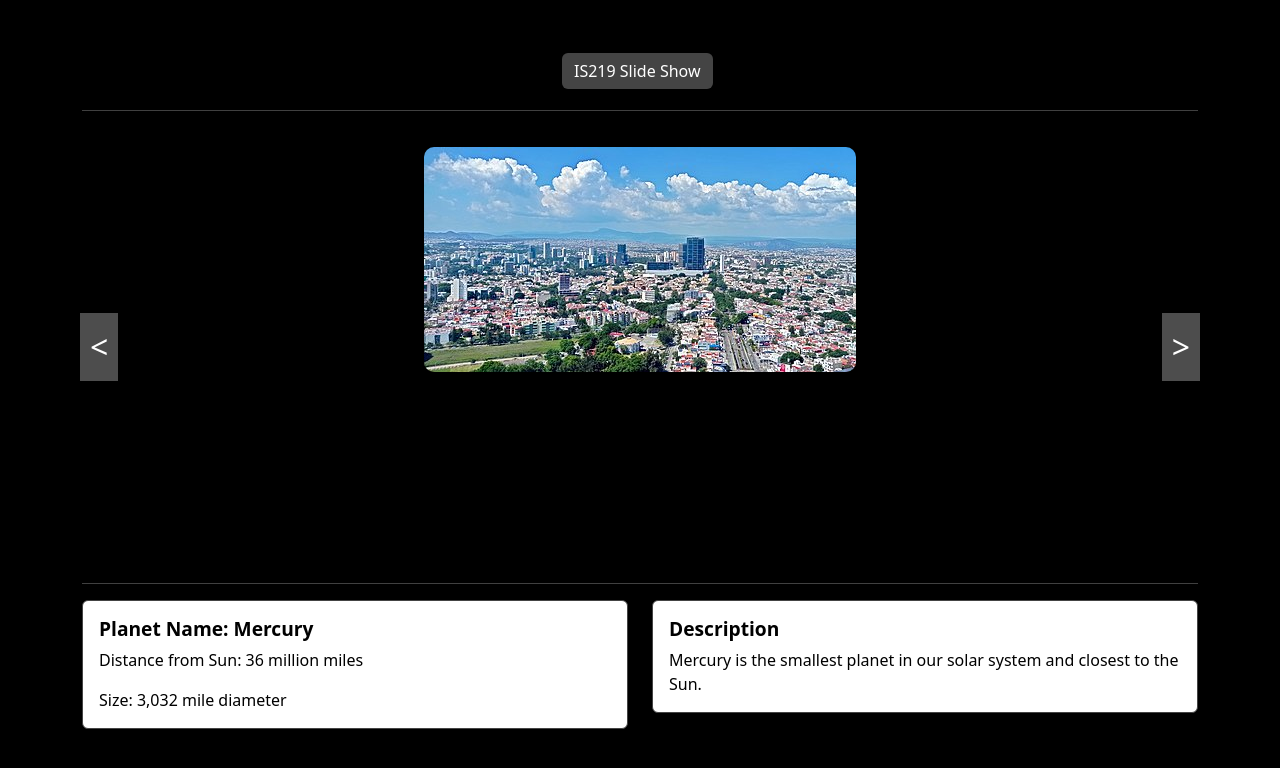
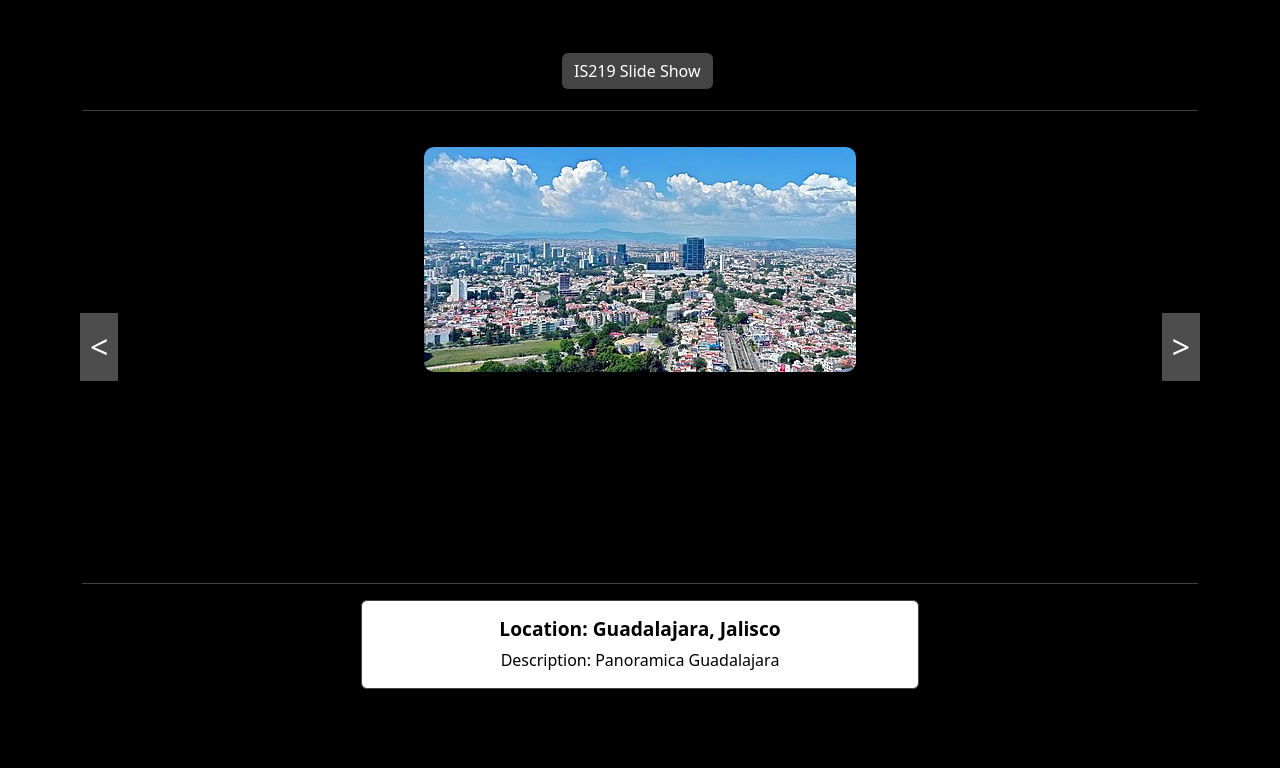
Before and after one commit to kaguilar125/NJIT-Project--2, a plain HTML site: page index.html in a window 1280 px wide. Drawn offline with nearby package versions, Linux system fonts and the light colour scheme.

Commit message:
Commit 2

```diff
--- a/index.html
+++ b/index.html
@@ -24,7 +24,7 @@
       <div id="row2" class="row">
         <div class="slider">
           <div class="item active">
-            <img src="./img/Panorámica_Guadalajara_desde_edificio_Bansi_hacia_norte_(cropped).jpg" alt="Mercury">
+            <img src="./img/Panorámica_Guadalajara_desde_edificio_Bansi_hacia_norte_(cropped).jpg" alt="Guadalajara">
           </div>
           <div class="item">
             <img src="./img/licensed-image (1).jpg" alt="Venus">
@@ -36,16 +36,16 @@
             <img src="./img/licensed-image (4).jpg" alt="Mars">
           </div>
           <div class="item">
-            <img src="./img/Jupiter_and_its_shrunken_Great_Red_Spot.jpg" alt="Jupiter">
+            <img src="./img/licensed-image.jpg" alt="Jupiter">
           </div>
           <div class="item">
-            <img src="./img/Saturn_during_Equinox.jpg" alt="Saturn">
+            <img src="./img/Catedral_de_Puebla,_México,_2013-10-11,_DD_13.jpg" alt="Saturn">
           </div>
           <div class="item">
-            <img src="./img/Uranus_Voyager2_color_calibrated.png" alt="Uranus">
+            <img src="./img/licensed-image (5).jpg" alt="Uranus">
           </div>
           <div class="item">
-            <img src="./img/Neptune_Voyager2_color_calibrated.png" alt="Uranus">
+            <img src="./img/licensed-image (6).jpg" alt="Uranus">
           </div>
           <button id="prev">&lt;</button>
           <button id="next">&gt;</button>
@@ -57,25 +57,19 @@
 
       <hr>
 
+
       <div id="row3" class="row">
+        <center>
         <div class="col-sm-6">
           <div class="card">
             <div class="card-body">
-              <h5 class="card-title">Planet Name: <span id="planet-name"></span></h5>
-              <p class="card-text">Distance from Sun: <span id="planet-distance"></span></p>
-              <p class="card-text">Size: <span id="planet-size"></span></p>
+              <h5 class="card-title">Location: <span id="planet-name"></span></h5>
+              <p class="card-text">Description: <span id="planet-distance"></span></p>
             </div>
           </div>
         </div>
+      </center>
 
-        <div class="col-sm-6">
-          <div class="card">
-            <div class="card-body">
-              <h5 class="card-title">Description</h5>
-              <p class="card-text" id="planet-description"></p>
-            </div>
-          </div>
-        </div>
       </div>
 
   </body>
--- a/script.js
+++ b/script.js
@@ -1,5 +1,5 @@
 let planetArray = [
-    {"name": "Mercury", "distance": "36 million miles", "size": "3,032 mile diameter", "description": "Mercury is the smallest planet in our solar system and closest to the Sun."},
+    {"name": "Guadalajara, Jalisco", "distance": "Panoramica Guadalajara", "size": "3,032 mile diameter", "description": "Mercury is the smallest planet in our solar system and closest to the Sun."},
     {"name": "Venus", "distance": "26 million miles", "size": "7,521 mile diameter", "description": "Venus has a thick, toxic atmosphere that traps heat, making it the hottest planet."},
     {"name": "Earth", "distance": "93 million miles", "size": "7,926 mile diameter", "description": "Earth is the only planet known to support life, with diverse ecosystems."},
     {"name": "Mars", "distance": "49 million miles", "size": "4,221 mile diameter", "description": "Mars is known as the Red Planet and is the focus of many exploration missions."},
--- a/style.css
+++ b/style.css
@@ -1,6 +1,7 @@
 body {
     background-color: #000;
     color: #fff;
+    align-content: center;
   }
 
   #grid1 .btn {
```
Also changed, not shown: img/licensed-image (5).jpg (added), img/licensed-image (6).jpg (added), img/licensed-image (7).jpg (added), 1 other file.
